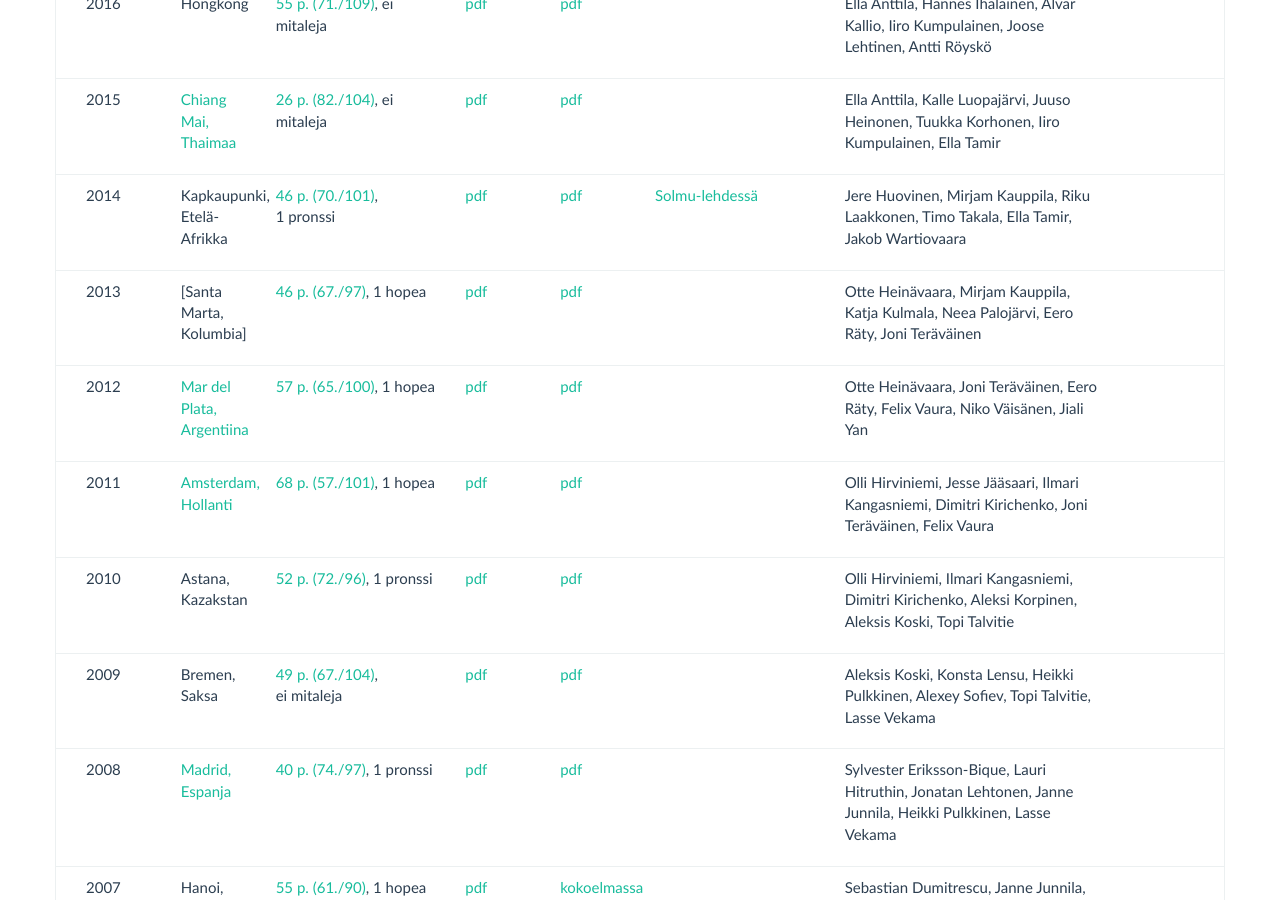
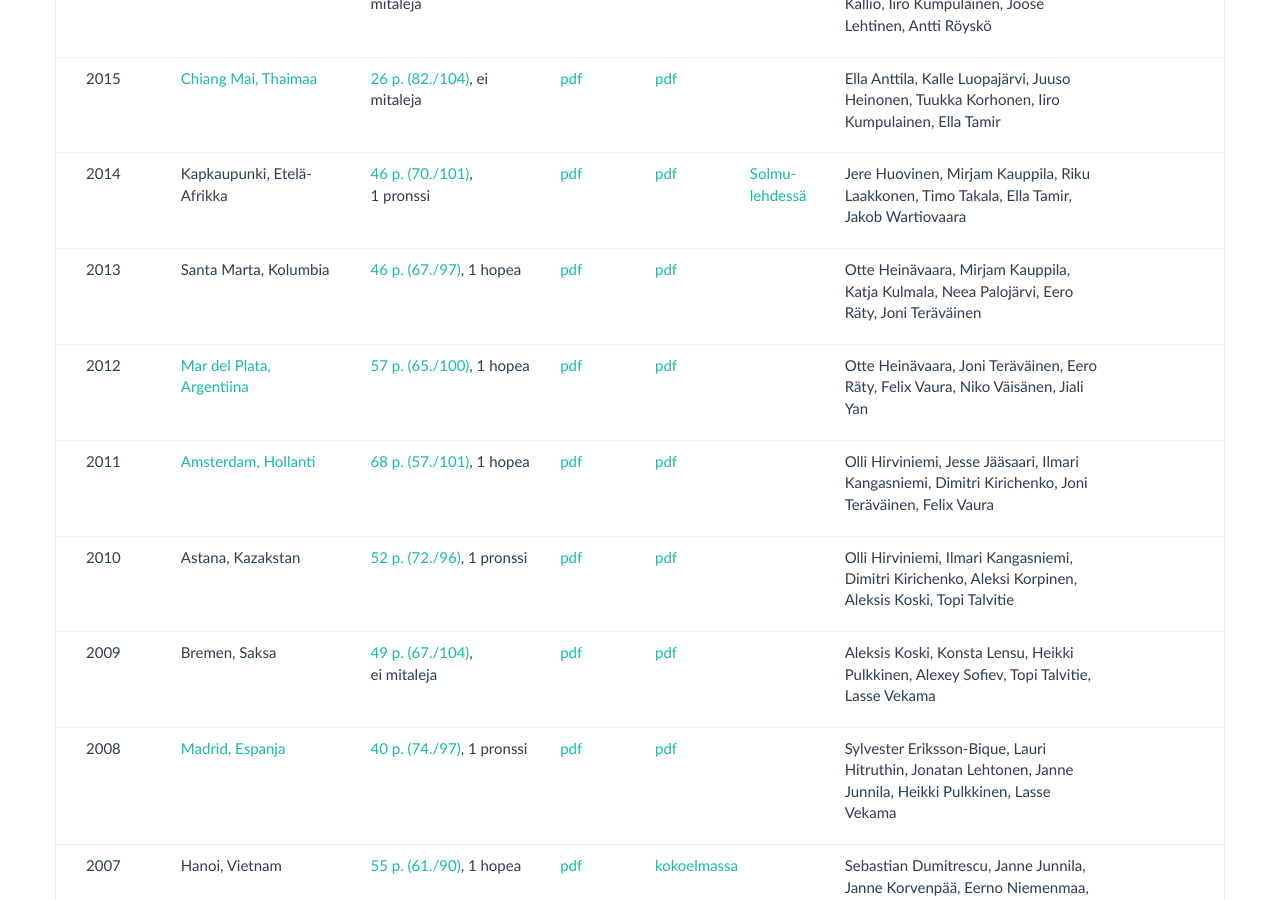
Before and after one commit to matematiikkakilpailut/matematiikkakilpailut.github.io, a Jekyll site: the page built from IMO/index.md, in a window 1280 px wide and 900 px high, scrolled down 1232 px. Built offline with Jekyll 4.4.1, drawn with Linux system fonts in a browser that asks for light colours.

Commit message:
Update index.md
taulukko

```diff
--- a/IMO/index.md
+++ b/IMO/index.md
@@ -58,7 +58,7 @@
     muuta: "[Solmu-lehdessä](https://matematiikkalehtisolmu.fi/2014/3/imo14.pdf)"
     edustajat: "Jere Huovinen, Mirjam Kauppila, Riku Laakkonen, Timo Takala, Ella Tamir, Jakob Wartiovaara"
   - vuosi: "2013"
-    paikka: "[Santa Marta, Kolumbia]"
+    paikka: "Santa Marta, Kolumbia"
     sijoitus: "[46 p. (67./97)](https://www.imo-official.org/year_country_r.aspx?year=2013), 1 hopea"
     tehtavat: "[pdf](2013/teht2013.pdf)"
     ratkaisut: "[pdf](2013/ratk2013.pdf)"
@@ -333,12 +333,12 @@
 {% for k in page.kilpailut %}
 <div class="row kilpailut list-group-item">
 <div class="col-xs-2 col-sm-1">{% if k['vuosi'] != null %}{{ k['vuosi'] | markdownify }}{% endif %}</div>
-<div class="col-xs-4 col-sm-1">{% if k['paikka'] != null %}{{ k['paikka'] | markdownify }}{% endif %}</div>
+<div class="col-xs-4 col-sm-2">{% if k['paikka'] != null %}{{ k['paikka'] | markdownify }}{% endif %}</div>
 <div class="col-xs-6 col-sm-2">{% if k['sijoitus'] != null %}{{ k['sijoitus'] | markdownify }}{% endif %}</div>
 <div class="clearfix visible-xs"></div>
 <div class="col-xs-4 col-xs-offset-2 col-sm-1 col-sm-offset-0">{% if k['tehtavat'] != null %}{{ k['tehtavat'] | markdownify }}{% endif %}</div>
 <div class="col-xs-1">{% if k['ratkaisut'] != null %}{{ k['ratkaisut'] | markdownify }}{% endif %}</div>
-<div class="col-xs-4 col-sm-2">{% if k['muuta'] != null %}{{ k['muuta'] | markdownify }}{% endif %}</div>
+<div class="col-xs-4 col-sm-1">{% if k['muuta'] != null %}{{ k['muuta'] | markdownify }}{% endif %}</div>
 <div class="col-xs-4 col-sm-3">{{ k['edustajat'] | markdownify }}</div>
 </div>
 {% endfor %}
```
